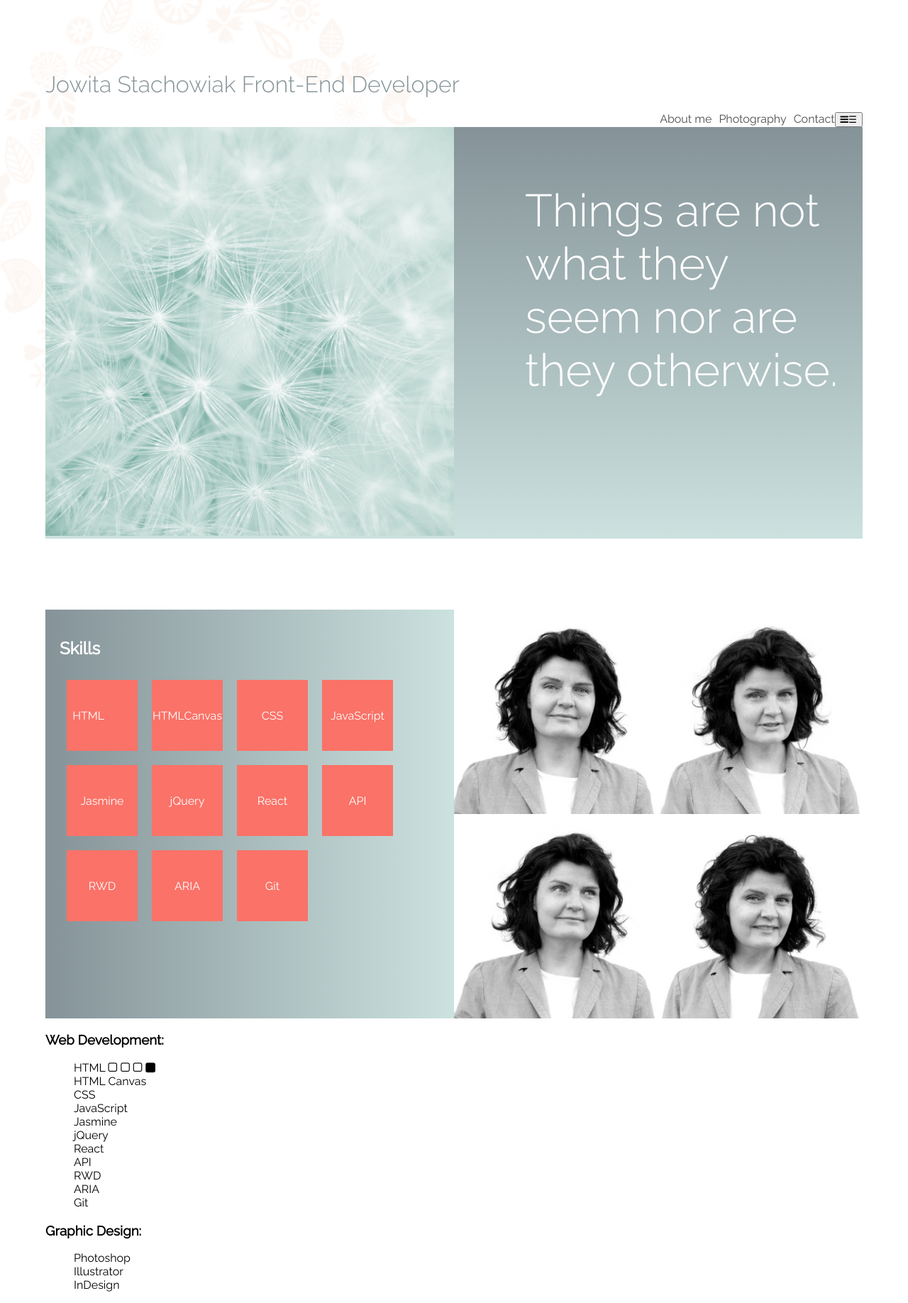
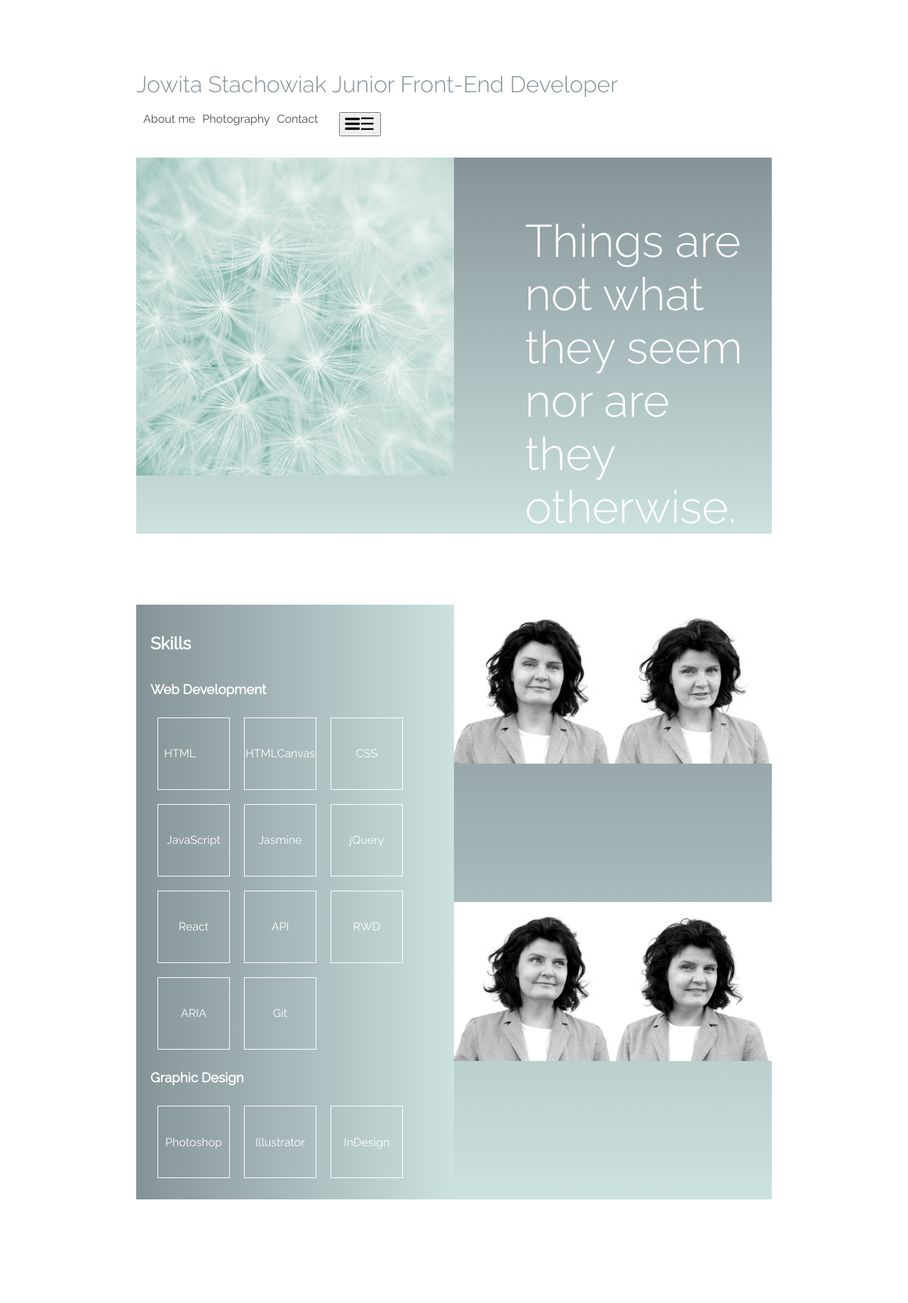
Before and after one commit to crazylittlepolka/portfolio, a React (Create React App) app: page / in a window 1280 px wide. Shown: the whole page at 71% size. After the commit the page ends 1690 px from the top, so only its background shows below. Built offline with nearby package versions, Linux system fonts and the light colour scheme.

Commit message:
Nav bar styles

```diff
--- a/src/App.css
+++ b/src/App.css
@@ -1,6 +1,6 @@
 .App {
 
-  width: 90%;
+  width: 70%;
   margin: 100px auto 0;
   font-family: 'Raleway', sans-serif;
 }
@@ -20,10 +20,16 @@
 }
 
 /* NAVIGATION BAR*/
-.layout_nav {
-  text-align: right;
-  color: #4d4d4d;
+nav {
+  display: flex;
+  flex-direction: row;
+
+  padding-bottom: 30px;
+  }
+.layout_nav--open {
+    color: #4d4d4d;
 }
+
 .layout_nav a{
   display: inline;
   padding: 0 0 0 10px;
@@ -40,7 +46,9 @@
   text-decoration: underline;
 }
 button {
-    transition: color 0.8s;
+  font-size: 1.5em;
+  margin-left: 30px;
+  transition: color 0.8s;
 }
 button:hover {
   color: #fa7268;
@@ -76,7 +84,6 @@ button:hover {
   background: linear-gradient(90deg, #859398, #cce2df 100%);
   padding: 20px;
 }
-
 .skills_layout {
   display: flex;
   flex-wrap: wrap;
@@ -85,29 +92,18 @@ button:hover {
   display: flex;
   width: 100px;
   height: 100px;
-  background-color: #fa7268;
+  border: 1px solid;
   margin: 10px;
   align-items: center;
   justify-content: center;
 }
-
 .level {
   opacity: 0;
 }
-
 .level:hover {
   opacity: 1;
 }
-
-li {
-  list-style-type:none;
-}
-li i {
-  padding-right: 5px;
-  font-size: 5px;
-}
 .collage {
-
   display: grid;
   grid-template-columns: 1fr 1fr;
   grid-template-rows: 1fr 1fr;
@@ -116,8 +112,6 @@ li i {
 .photo1, .photo2, .photo3, .photo4 {
   position: relative;
   width: 100%;
-
-  /*animation: shake infinite 1s linear;*/
 }
 
 .photo1 {
--- a/src/App.js
+++ b/src/App.js
@@ -15,25 +15,32 @@ import './App.css';
 
 class App extends Component {
   state = {
+    openNav: false,
     webSkills: [["HTML", "basic"], ["HTMLCanvas"], ["CSS"], ["JavaScript"], ["Jasmine"], ["jQuery"], ["React"], ["API"], ["RWD"], ["ARIA"], ["Git"]
     ],
-    designSkills: ["Photoshop", "Illustrator", "InDesign"]
+    designSkills: [["Photoshop"], ["Illustrator"], ["InDesign"]]
   }
 
+  //function to open/hide nav bar
+  updateBar = () => {
+    const navIsOpen = this.state.openNav;
+    this.setState({ openNav : !navIsOpen })
+  }
   render() {
     return (
 
       <div className="App">
 
-        <img src={wreth} className="back_graphic" alt="floral wreth" />
+        <h1 className="layout_name">Jowita Stachowiak Junior Front-End Developer</h1>
+        <nav className="nav_bar">
+          <div className={`layout_nav${ this.state.openNav ? 'layout_nav--open' : ''}`}>
+            <a href="">About me</a>
+            <a href="">Photography</a>
+            <a href="">Contact</a>
+          </div>
 
-        <h1 className="layout_name">Jowita Stachowiak Front-End Developer</h1>
-        <nav className="layout_nav">
-          <a href="">About me</a>
-          <a href="">Photography</a>
-          <a href="">Contact</a>
 
-          <button>
+          <button aria-label="show/hide nav bar" className="nav_button" onClick={ this.updateBar }>
             <i className="fa fa-bars">&#9776;</i>
           </button>
         </nav>
@@ -49,6 +56,7 @@ class App extends Component {
 
           <div  className="layout_box item3">
             <h2>Skills</h2>
+            <h3>Web Development</h3>
             <div className="skills_layout">
 
               {this.state.webSkills.map((skill,i) => {
@@ -58,12 +66,22 @@ class App extends Component {
                     <div className="level">{this.state.webSkills[i][1]}</div>
                   </div>
                   )
-              }
+                }
+              )}
+            </div>
+            <h3>Graphic Design</h3>
+            <div className="skills_layout">
 
-                )}
+              {this.state.designSkills.map((skill,i) => {
+                return (
+                  <div key={i} className="skill_box">
+                    <div>{this.state.designSkills[i][0]}</div>
+                    <div className="level">{this.state.designSkills[i][1]}</div>
+                  </div>
+                  )
+                }
+              )}
             </div>
-
-
 
           </div>
 
@@ -86,27 +104,6 @@ class App extends Component {
           </div>
         </div>
 
-            <h3>Web Development:</h3>
-            <ul>
-              <li>HTML <i className="fa fa-square-o"></i><i className="fa fa-square-o"></i><i className="fa fa-square-o"></i><i className="fa fa-square"></i></li>
-              <li>HTML Canvas</li>
-              <li>CSS</li>
-              <li>JavaScript</li>
-              <li>Jasmine</li>
-              <li>jQuery</li>
-              <li>React</li>
-              <li>API</li>
-              <li>RWD</li>
-              <li>ARIA</li>
-              <li>Git</li>
-            </ul>
-
-            <h3>Graphic Design:</h3>
-              <ul>
-                <li>Photoshop</li>
-                <li>Illustrator</li>
-                <li>InDesign</li>
-              </ul>
       </div>
     )
   }
```
